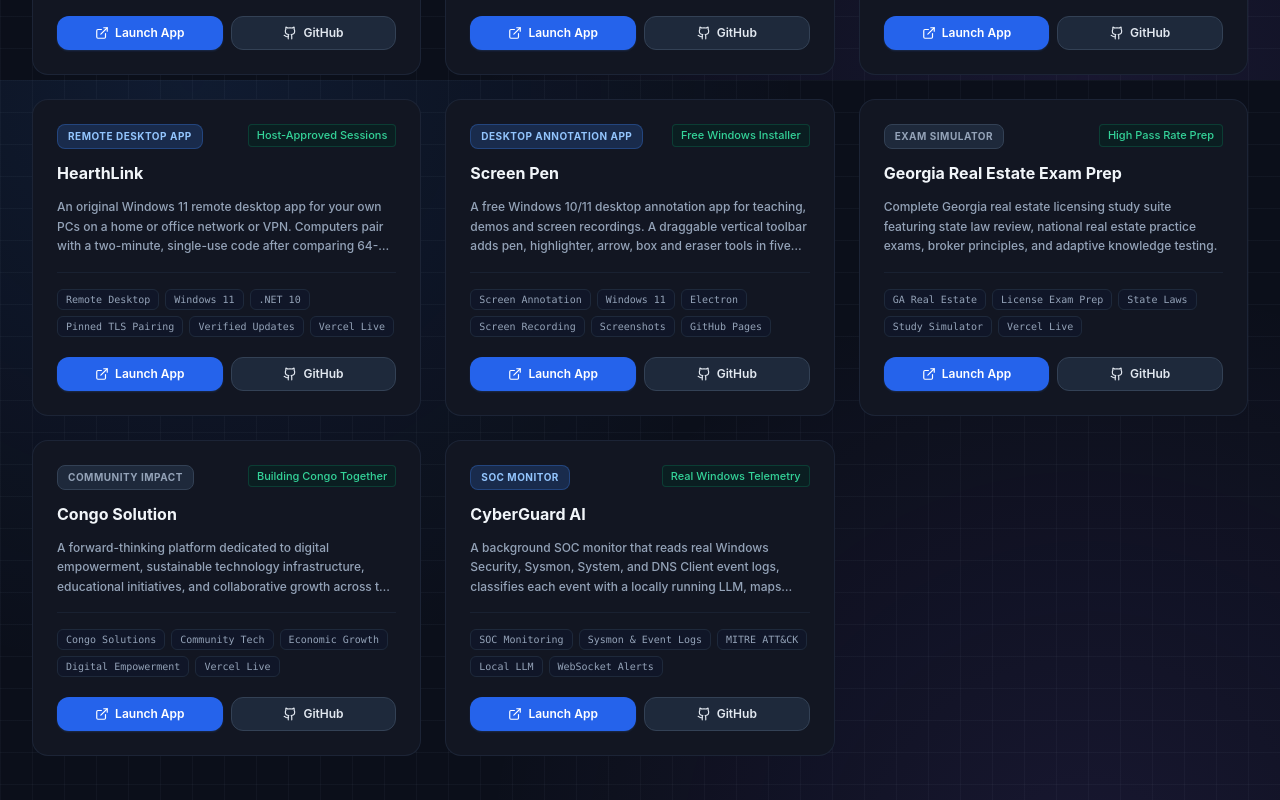
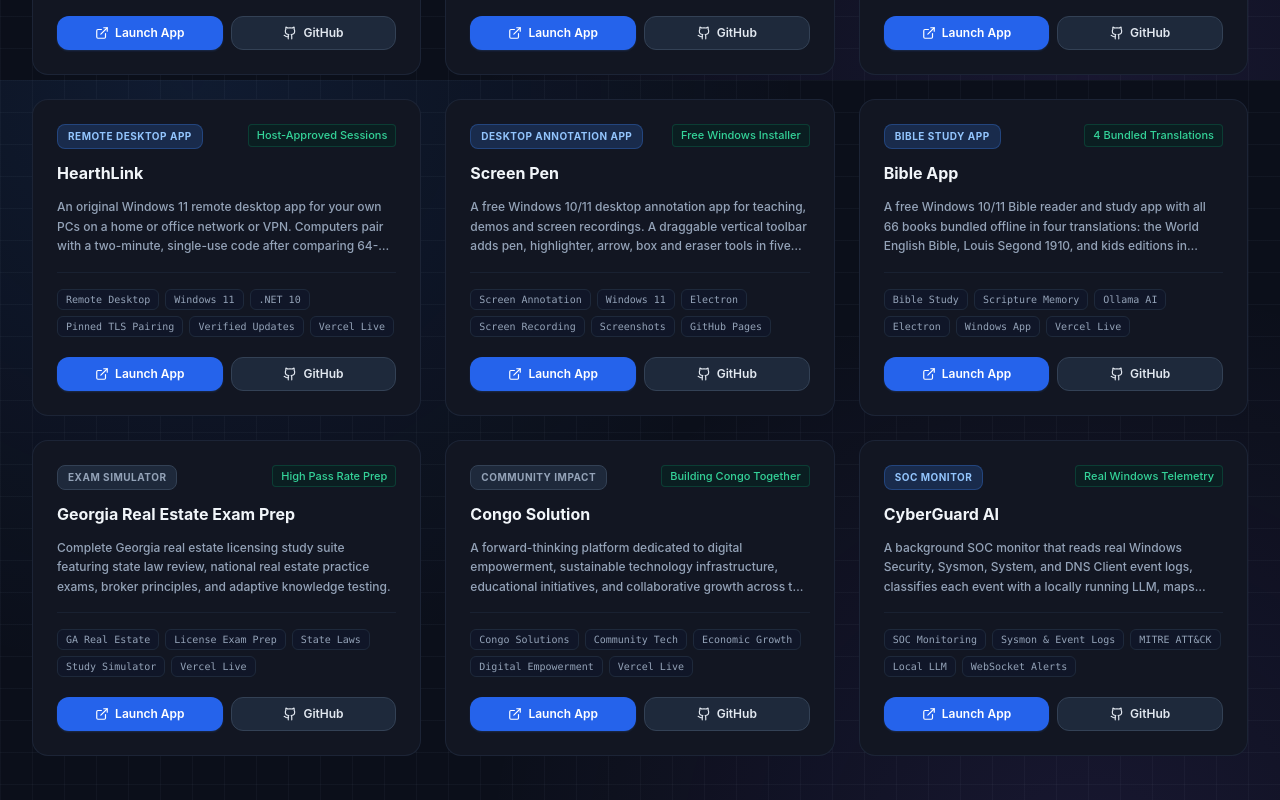
Before and after one commit to pitchiluxe/erickomari, a React (Vite) app: page / in a window 1280 px wide. Shown: the part 3120-3920 px from the top of the page. Built offline with nearby package versions, Linux system fonts and the light colour scheme.

Commit message:
Add Bible App desktop reader to portfolio list after Screen Pen.
Co-Authored-By: Claude Opus 5.5 <noreply@anthropic.com>

```diff
--- a/src/data/profile.ts
+++ b/src/data/profile.ts
@@ -372,6 +372,20 @@ export const CREATOR_PROJECTS: CreatorProject[] = [
     stats: 'Free Windows Installer'
   },
   {
+    id: 'proj-bible-app',
+    title: 'Bible App',
+    tagline: 'Read Scripture. Study Deeply. Remember It — AI-Powered Bible Reader for Windows',
+    description: 'A free Windows 10/11 Bible reader and study app with all 66 books bundled offline in four translations: the World English Bible, Louis Segond 1910, and kids editions in English and French. Each day opens on a fixed verse of the day you can meditate on, hear read aloud, save or learn by heart. Study courses, a classroom mode and a personal lab sit beside a spaced-repetition memorization room with five drill modes, streaks and badges. Full-text search, a force-directed graph of connected verses, and an AI study companion (local Ollama) that answers only from the bundled scripture. Built with Electron, React and TypeScript, with auto-updates from GitHub Releases.',
+    category: 'Education & Labs',
+    liveUrl: 'https://pitchiluxe-bible.vercel.app',
+    githubUrl: 'https://github.com/pitchiluxe/bible-app',
+    tags: ['Bible Study', 'Scripture Memory', 'Ollama AI', 'Electron', 'Windows App', 'Vercel Live'],
+    featured: true,
+    badge: 'BIBLE STUDY APP',
+    stars: 0,
+    stats: '4 Bundled Translations'
+  },
+  {
     id: 'proj-georgia-re',
     title: 'Georgia Real Estate Exam Prep',
     tagline: 'Pass Your GA Real Estate Exam with Confidence',
```
